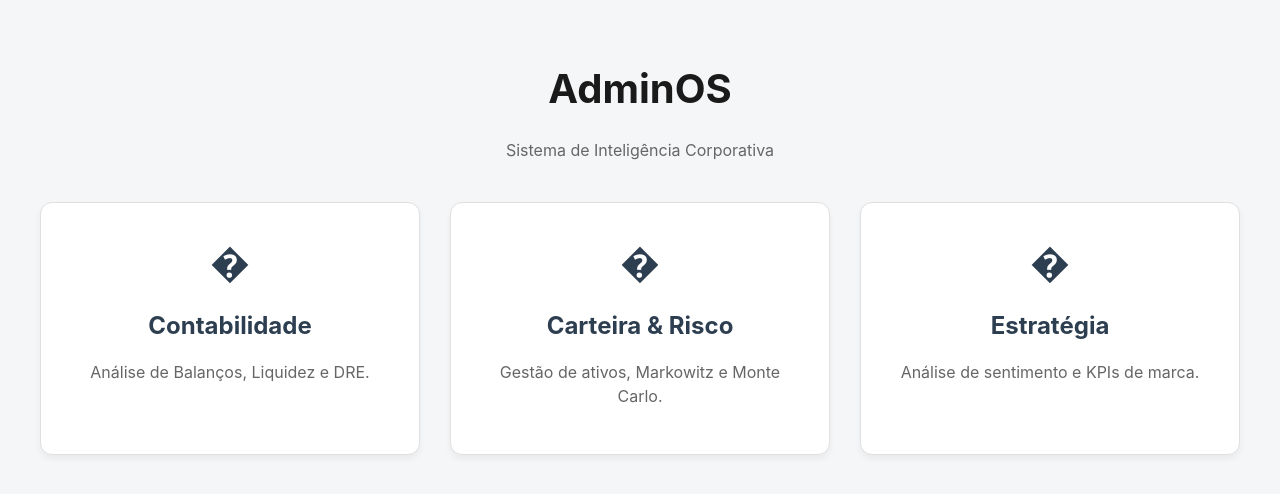
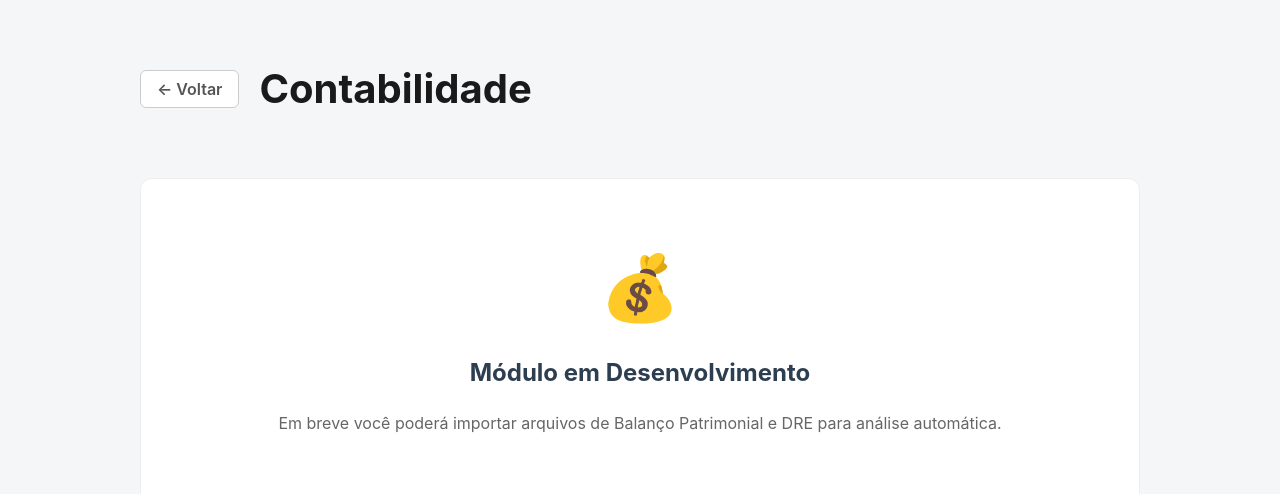
Before and after one commit to eduardocecilio/adm-os, a Vue app in the folder frontend/: page /financeiro in a window 1280 px wide. Shown: the top 494 px of the page. Built offline with nearby package versions, Linux system fonts and the light colour scheme.

Commit message:
Feat: Implementada segurança básica com API Token e python-dotenv

```diff
--- a/frontend/src/views/Carteira.vue
+++ b/frontend/src/views/Carteira.vue
@@ -4,7 +4,6 @@ import { useRouter } from 'vue-router'
 
 const router = useRouter()
 
-// 1. Variáveis para guardar o que o usuário digita
 const form = ref({
   preco_compra: 0,
   preco_venda: 0,
@@ -12,24 +11,22 @@ const form = ref({
   taxa_corretagem: 2.00
 })
 
-const resultado = ref(null) // Começa vazio
+const resultado = ref(null)
 
-// 2. A Função que conecta com o Python (O Pulo do Gato)
 async function calcularNoBackend() {
   try {
-    // Envia o pedido para o seu servidor Python
     const resposta = await fetch('http://127.0.0.1:8000/calcular-resultado?tipo=normal', {
       method: 'POST',
-      headers: { 'Content-Type': 'application/json' },
-      body: JSON.stringify(form.value) // Transforma os dados em JSON
+      headers: {
+              'Content-Type': 'application/json',
+              'x-token': 'admin-os-segredo-2026'
+            },
+      body: JSON.stringify(form.value)
     })
-
-    // Recebe a resposta do Python
     const dados = await resposta.json()
-    resultado.value = dados // Guarda a resposta para mostrar na tela
-
+    resultado.value = dados
   } catch (erro) {
-    alert("Erro ao conectar com o servidor. O backend está rodando?")
+    alert("Erro ao conectar com o servidor. Verifique se o backend está rodando.")
     console.error(erro)
   }
 }
@@ -39,11 +36,14 @@ async function calcularNoBackend() {
   <div class="page">
     <header>
       <button @click="router.push('/')" class="back-btn">← Voltar</button>
-      <h1>Simulador de Swing Trade</h1>
+      <h1>Carteira & Risco</h1>
     </header>
 
     <div class="container">
       <div class="card input-area">
+        <h2>Simulador de Swing Trade</h2>
+        <p class="desc">Calcule o lucro líquido descontando IR e Taxas da B3.</p>
+
         <div class="campo">
           <label>Preço de Compra (R$)</label>
           <input type="number" v-model="form.preco_compra" step="0.01">
@@ -57,11 +57,11 @@ async function calcularNoBackend() {
           <input type="number" v-model="form.quantidade">
         </div>
 
-        <button @click="calcularNoBackend" class="btn-calcular">Calcular Lucro</button>
+        <button @click="calcularNoBackend" class="btn-calcular">Calcular Resultado</button>
       </div>
 
       <div class="card resultado-area" v-if="resultado">
-        <h3>Resultado da Operação</h3>
+        <h3>Resumo da Operação</h3>
 
         <div class="resumo-item lucro">
           <span>Lucro Líquido:</span>
@@ -69,8 +69,8 @@ async function calcularNoBackend() {
         </div>
 
         <div class="detalhes">
-          <p>Impostos (IR): R$ {{ resultado.resumo.imposto_renda }}</p>
-          <p>Custos Totais: R$ {{ resultado.resumo.custos_totais }}</p>
+          <p>Imposto de Renda (15%): R$ {{ resultado.resumo.imposto_renda }}</p>
+          <p>Custos (Corretagem + B3): R$ {{ resultado.resumo.custos_totais }}</p>
           <p>Lucro Bruto: R$ {{ resultado.resumo.lucro_bruto }}</p>
         </div>
       </div>
@@ -80,15 +80,27 @@ async function calcularNoBackend() {
 
 <style scoped>
 .page { padding: 40px; max-width: 1000px; margin: 0 auto; }
+header { display: flex; align-items: center; gap: 20px; margin-bottom: 40px; }
+.back-btn { background: white; border: 1px solid #ccc; padding: 8px 16px; border-radius: 6px; cursor: pointer; color: #555; }
+.back-btn:hover { background: #eee; }
+
 .container { display: grid; grid-template-columns: 1fr 1fr; gap: 40px; }
-.card { background: white; padding: 30px; border-radius: 12px; box-shadow: 0 4px 10px rgba(0,0,0,0.05); }
+/* Responsividade: vira uma coluna só em celular */
+@media (max-width: 768px) { .container { grid-template-columns: 1fr; } }
+
+.card { background: white; padding: 30px; border-radius: 12px; box-shadow: 0 4px 10px rgba(0,0,0,0.05); height: fit-content; }
+.desc { color: #666; font-size: 0.9rem; margin-bottom: 20px; }
+h2 { margin-top: 0; color: #2c3e50; }
+
 .campo { margin-bottom: 20px; }
-label { display: block; margin-bottom: 5px; font-weight: bold; color: #555; }
-input { width: 100%; padding: 10px; border: 1px solid #ddd; border-radius: 6px; font-size: 16px; box-sizing: border-box; }
-.btn-calcular { width: 100%; background: #2c3e50; color: white; padding: 15px; border: none; border-radius: 6px; font-size: 16px; cursor: pointer; transition: 0.2s; }
+label { display: block; margin-bottom: 5px; font-weight: 600; color: #2c3e50; }
+input { width: 100%; padding: 12px; border: 1px solid #ddd; border-radius: 6px; font-size: 16px; box-sizing: border-box; }
+input:focus { border-color: #42b983; outline: none; }
+
+.btn-calcular { width: 100%; background: #2c3e50; color: white; padding: 15px; border: none; border-radius: 6px; font-size: 16px; cursor: pointer; transition: 0.2s; font-weight: bold; }
 .btn-calcular:hover { background: #42b983; }
 
-.resumo-item { display: flex; justify-content: space-between; font-size: 1.5rem; border-bottom: 2px solid #eee; padding-bottom: 15px; margin-bottom: 15px; }
+.resumo-item { display: flex; justify-content: space-between; font-size: 1.5rem; border-bottom: 2px solid #eee; padding-bottom: 15px; margin-bottom: 15px; margin-top: 20px; }
 .lucro strong { color: #27ae60; }
-.detalhes p { color: #666; margin: 5px 0; font-size: 0.9rem; }
+.detalhes p { color: #666; margin: 8px 0; font-size: 0.95rem; display: flex; justify-content: space-between; }
 </style>
--- a/frontend/src/views/Financeiro.vue
+++ b/frontend/src/views/Financeiro.vue
@@ -4,47 +4,29 @@ const router = useRouter()
 </script>
 
 <template>
-  <div class="dashboard">
-    <h1>AdminOS</h1>
-    <p class="subtitle">Sistema de Inteligência Corporativa</p>
+  <div class="page">
+    <header>
+      <button @click="router.push('/')" class="back-btn">← Voltar</button>
+      <h1>Contabilidade</h1>
+    </header>
 
-    <div class="grid">
-      <div class="card" @click="router.push('/financeiro')">
-        <div class="icon">�</div>
-        <h3>Contabilidade</h3>
-        <p>Análise de Balanços, Liquidez e DRE.</p>
-      </div>
-
-      <div class="card" @click="router.push('/carteira')">
-        <div class="icon">�</div>
-        <h3>Carteira & Risco</h3>
-        <p>Gestão de ativos, Markowitz e Monte Carlo.</p>
-      </div>
-
-      <div class="card" @click="router.push('/marketing')">
-        <div class="icon">�</div>
-        <h3>Estratégia</h3>
-        <p>Análise de sentimento e KPIs de marca.</p>
+    <div class="content">
+      <div class="placeholder-card">
+        <span class="icon-big">💰</span>
+        <h2>Módulo em Desenvolvimento</h2>
+        <p>Em breve você poderá importar arquivos de Balanço Patrimonial e DRE para análise automática.</p>
       </div>
     </div>
   </div>
 </template>
 
 <style scoped>
-.dashboard { padding: 40px; max-width: 1200px; margin: 0 auto; }
-.subtitle { color: #666; margin-bottom: 40px; }
-.grid { display: grid; grid-template-columns: repeat(auto-fit, minmax(300px, 1fr)); gap: 30px; }
-.card {
-  background: #fff;
-  padding: 30px;
-  border-radius: 12px;
-  cursor: pointer;
-  transition: all 0.3s ease;
-  border: 1px solid #e0e0e0;
-  box-shadow: 0 4px 6px rgba(0,0,0,0.05);
-}
-.card:hover { transform: translateY(-5px); box-shadow: 0 10px 15px rgba(0,0,0,0.1); border-color: #42b983; }
-.icon { font-size: 2.5rem; margin-bottom: 15px; }
-h3 { color: #2c3e50; margin: 0 0 10px 0; font-size: 1.5rem; }
-p { color: #666; line-height: 1.5; }
+.page { padding: 40px; max-width: 1000px; margin: 0 auto; }
+header { display: flex; align-items: center; gap: 20px; margin-bottom: 40px; }
+.back-btn { background: white; border: 1px solid #ccc; padding: 8px 16px; border-radius: 6px; cursor: pointer; color: #555; }
+.back-btn:hover { background: #eee; }
+.content { background: white; padding: 60px; border-radius: 12px; border: 1px solid #eee; text-align: center; }
+.icon-big { font-size: 4rem; display: block; margin-bottom: 20px; }
+h2 { color: #2c3e50; }
+p { color: #666; }
 </style>
--- a/frontend/src/views/Home.vue
+++ b/frontend/src/views/Home.vue
@@ -5,24 +5,26 @@ const router = useRouter()
 
 <template>
   <div class="dashboard">
-    <h1>AdminOS</h1>
-    <p class="subtitle">Sistema de Inteligência Corporativa</p>
+    <header>
+      <h1>AdminOS</h1>
+      <p class="subtitle">Sistema de Inteligência Corporativa</p>
+    </header>
 
     <div class="grid">
       <div class="card" @click="router.push('/financeiro')">
-        <div class="icon">�</div>
+        <div class="icon">💰</div>
         <h3>Contabilidade</h3>
         <p>Análise de Balanços, Liquidez e DRE.</p>
       </div>
 
       <div class="card" @click="router.push('/carteira')">
-        <div class="icon">�</div>
+        <div class="icon">📈</div>
         <h3>Carteira & Risco</h3>
-        <p>Gestão de ativos, Markowitz e Monte Carlo.</p>
+        <p>Gestão de ativos, Markowitz e Swing Trade.</p>
       </div>
 
       <div class="card" @click="router.push('/marketing')">
-        <div class="icon">�</div>
+        <div class="icon">🎯</div>
         <h3>Estratégia</h3>
         <p>Análise de sentimento e KPIs de marca.</p>
       </div>
@@ -31,8 +33,8 @@ const router = useRouter()
 </template>
 
 <style scoped>
-.dashboard { padding: 40px; max-width: 1200px; margin: 0 auto; }
-.subtitle { color: #666; margin-bottom: 40px; font-size: 1.2rem; }
+.dashboard { padding: 40px; max-width: 1200px; margin: 0 auto; text-align: center; }
+.subtitle { color: #666; margin-bottom: 50px; font-size: 1.2rem; margin-top: -10px; }
 .grid { display: grid; grid-template-columns: repeat(auto-fit, minmax(300px, 1fr)); gap: 30px; }
 .card {
   background: #fff;
@@ -42,6 +44,7 @@ const router = useRouter()
   transition: all 0.3s ease;
   border: 1px solid #e0e0e0;
   box-shadow: 0 4px 6px rgba(0,0,0,0.05);
+  text-align: left; /* Texto alinhado à esquerda dentro do card fica mais elegante */
 }
 .card:hover { transform: translateY(-5px); box-shadow: 0 10px 15px rgba(0,0,0,0.1); border-color: #42b983; }
 .icon { font-size: 2.5rem; margin-bottom: 15px; }
--- a/frontend/src/views/Marketing.vue
+++ b/frontend/src/views/Marketing.vue
@@ -7,19 +7,26 @@ const router = useRouter()
   <div class="page">
     <header>
       <button @click="router.push('/')" class="back-btn">← Voltar</button>
-      <h1>Estratégia & Marketing</h1>
+      <h1>Estratégia</h1>
     </header>
 
     <div class="content">
-      <p>Módulo de análise de sentimento e KPIs de marca.</p>
+      <div class="placeholder-card">
+        <span class="icon-big">🎯</span>
+        <h2>Módulo em Desenvolvimento</h2>
+        <p>Em breve: Análise de sentimento de marca e concorrentes usando IA.</p>
+      </div>
     </div>
   </div>
 </template>
 
 <style scoped>
-.page { padding: 40px; max-width: 800px; margin: 0 auto; }
+.page { padding: 40px; max-width: 1000px; margin: 0 auto; }
 header { display: flex; align-items: center; gap: 20px; margin-bottom: 40px; }
-.back-btn { background: none; border: 1px solid #ccc; padding: 8px 16px; border-radius: 6px; cursor: pointer; }
+.back-btn { background: white; border: 1px solid #ccc; padding: 8px 16px; border-radius: 6px; cursor: pointer; color: #555; }
 .back-btn:hover { background: #eee; }
-.content { background: white; padding: 40px; border-radius: 12px; border: 1px solid #eee; }
+.content { background: white; padding: 60px; border-radius: 12px; border: 1px solid #eee; text-align: center; }
+.icon-big { font-size: 4rem; display: block; margin-bottom: 20px; }
+h2 { color: #2c3e50; }
+p { color: #666; }
 </style>
```
Also changed, not shown: 2 other files (tests, documents, lock files or other folders).
